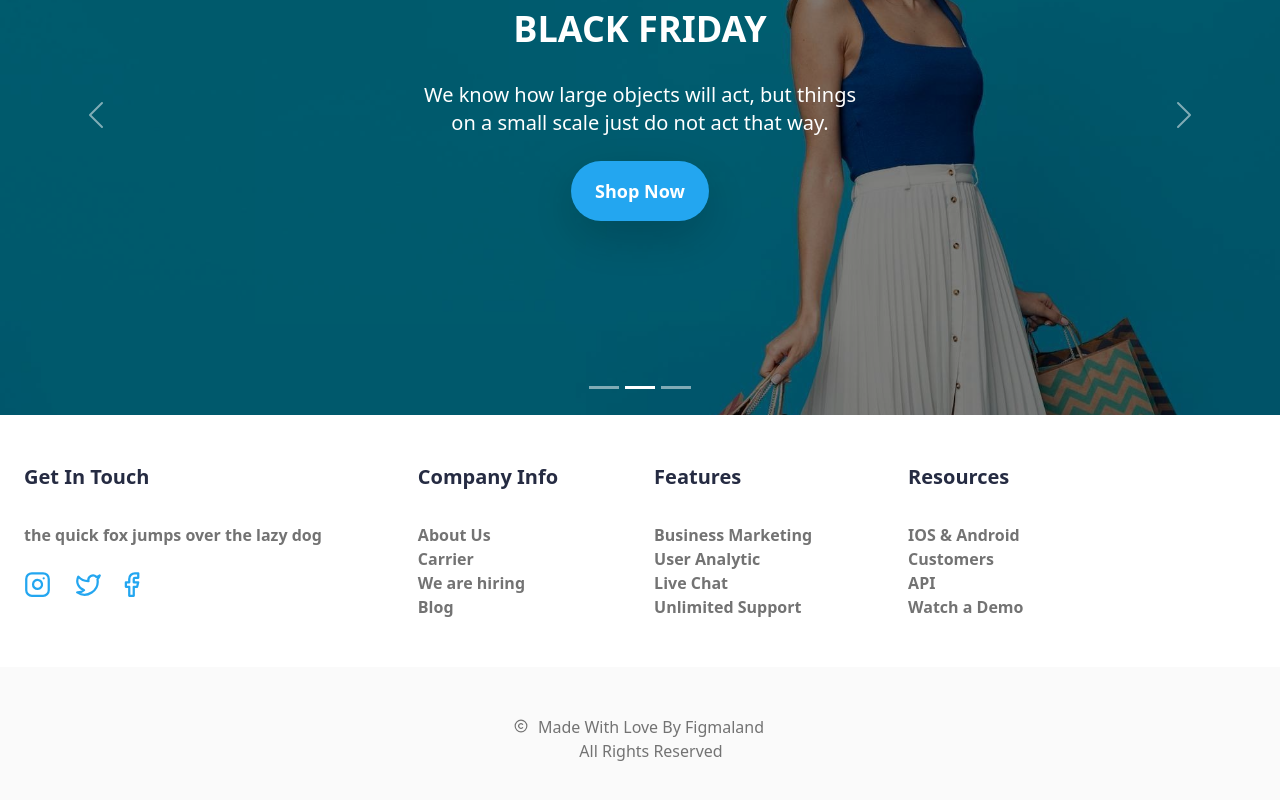
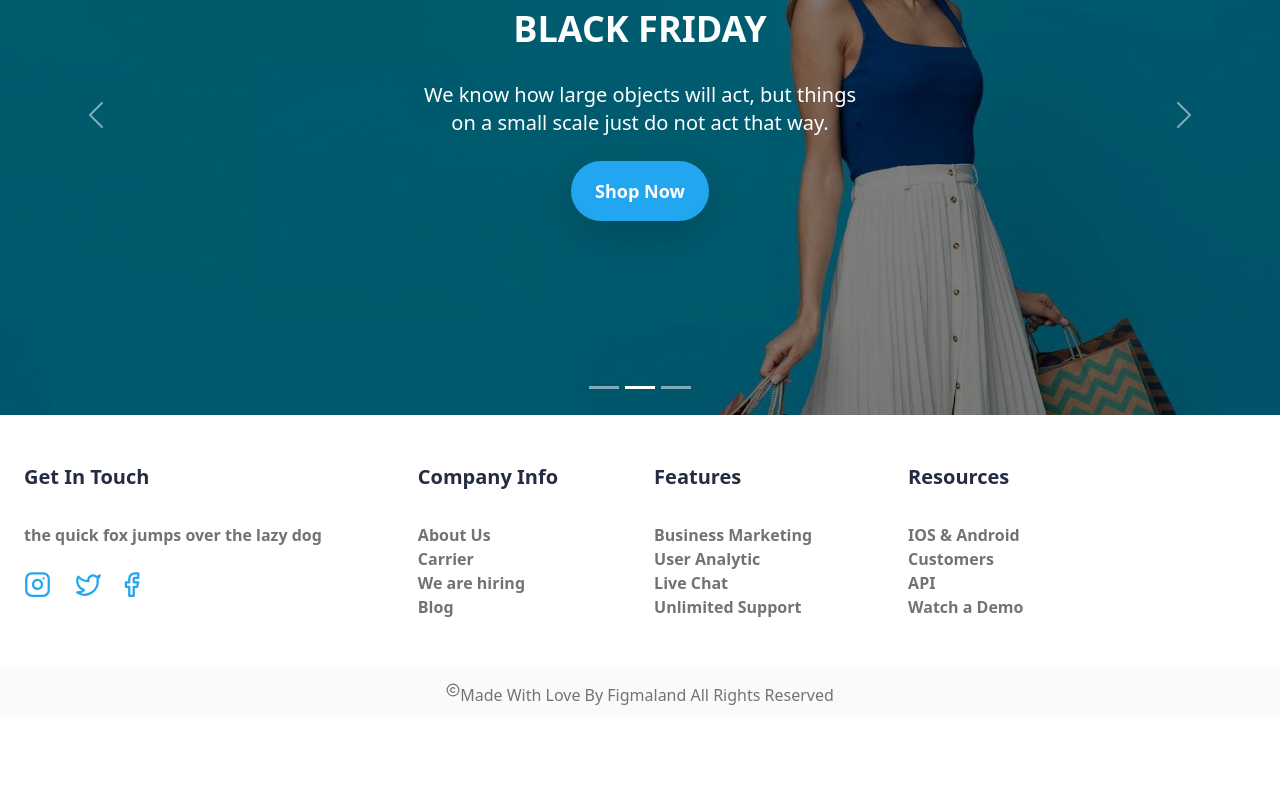
Before and after one commit to Ceren-kilicoglu/Lunesta, a React (Vite) app: page / in a window 1280 px wide. Shown: the part 276-1076 px from the top of the page. After the commit the page ends 993 px from the top, so only its background shows below. Built offline with nearby package versions, Linux system fonts and the light colour scheme; a web font is replaced by a local one.

Commit message:
some changes

```diff
--- a/src/layouts/footer.jsx
+++ b/src/layouts/footer.jsx
@@ -64,9 +64,9 @@ const Footer = () => {
             </div>
 
             {/* Copyright section */}
-            <div className="bg-gwhit h-[150px] w-full flex flex-grow justify-center text-center p-12 ">
-                <Copyright size={14} className="text-stext relative mt-1 mr-2" />
-                <p className="text-stext text-md w-[230px]">{data.copyright}</p>
+            <div className="bg-gwhit h-[50px] w-full flex flex-grow justify-center   ">
+                <Copyright size={14} className="text-stext  mt-3 " />
+                <p className="text-stext text-md mt-3  ">{data.copyright}</p>
             </div>
         </footer>
 
--- a/src/layouts/header.jsx
+++ b/src/layouts/header.jsx
@@ -45,7 +45,7 @@ const Header = () => {
                                 {item.title === "Shop" && <ChevronDown className="ml-1 inline-block w-4 h-4" />}
                             </a>
                             {isShopDropdownOpen && item.title === "Shop" && (
-                                <div className="absolute left-0 mt-2 w-max-content bg-white border border-gray-300 shadow-md rounded-md">
+                                <div className="absolute left-0 mt-2 w-max-content bg-white border border-gray-300 shadow-md rounded-md z-10">
                                     {["Man", "Woman"].map((gender) => (
                                         <a
                                             key={gender}
@@ -133,7 +133,7 @@ const Header = () => {
 
             {isMenuOpen && (
                 <div
-                    className="fixed inset-0 z-50 backdrop-blur-sm bg-white/70"
+                    className="fixed inset-0 z-50  bg-white/100 "
                     onClick={() => setIsMenuOpen(false)} // Menüyü kapatır
                 >
                     <div
```
